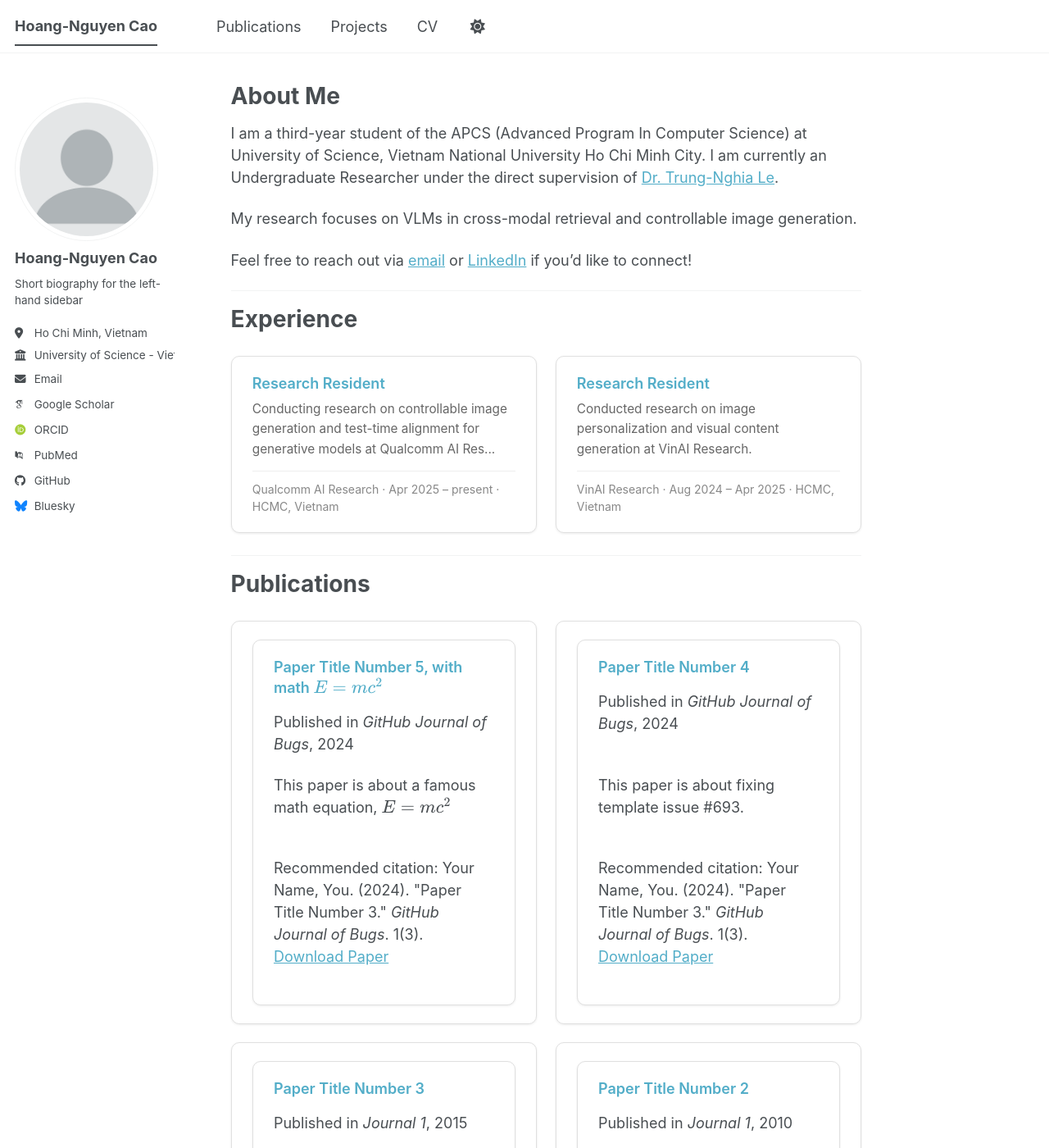
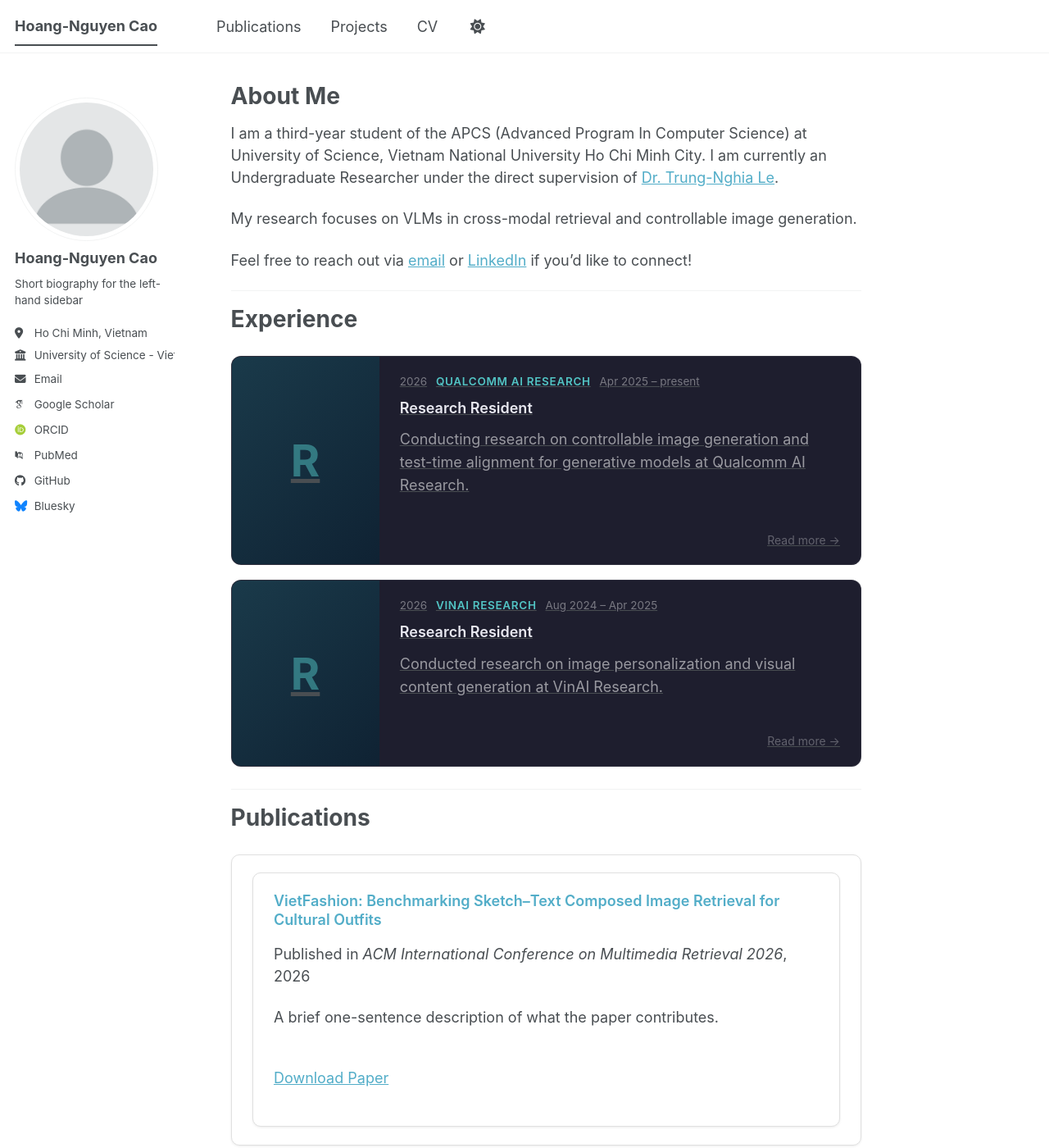
Before and after one commit to HNg0303/HNg0303.github.io, a Jekyll site: the page built from _pages/about.md, in a window 1280 px wide and 1400 px high. Shown: the whole window at 82% size. Built offline with Jekyll 4.4.1, drawn with Linux system fonts in a browser that asks for light colours; some web fonts are replaced; a script bundle is joined from its source files by our own code; library files that are not in the unit come from our copies; some of the changed text lies outside the part shown.

Commit message:
Publication cards style

```diff
--- a/_includes/archive-single-card.html
+++ b/_includes/archive-single-card.html
@@ -1,26 +1,58 @@
 {% assign post = include.post | default: post %}
-<div class="archive__item--card">
-  {% if post.teaser %}
-    <img src="{{ post.teaser | relative_url }}" alt="{{ post.title }}" style="border-radius:6px;margin-bottom:0.75rem;width:100%;object-fit:cover;max-height:140px;">
-  {% endif %}
+<a href="{{ post.url | relative_url }}" class="card-link-wrapper">
+  <article class="archive__item--hcard">
 
-  <h3 class="archive__item-title">
-    {% if post.link %}
-      <a href="{{ post.link }}">{{ post.title }}</a>
+    {% if post.teaser %}
+      <div class="hcard__teaser">
+        <img src="{{ post.teaser | relative_url }}" alt="{{ post.title }}">
+      </div>
     {% else %}
-      <a href="{{ post.url | relative_url }}" rel="permalink">{{ post.title }}</a>
+      <div class="hcard__teaser hcard__teaser--placeholder">
+        <span>{{ post.title | slice: 0 }}</span>
+      </div>
     {% endif %}
-  </h3>
 
-  {% if post.excerpt %}
-    <p class="archive__item-excerpt">{{ post.excerpt | markdownify | strip_html | truncate: 120 }}</p>
-  {% endif %}
+    <div class="hcard__body">
+      <div class="hcard__meta-top">
+        {% if post.venue %}
+          <span class="hcard__venue">{{ post.venue }}</span>
+        {% endif %}
+        {% if post.date %}
+          <span class="hcard__year">{{ post.date | date: "%Y" }}</span>
+        {% endif %}
+        {% if post.company %}
+          <span class="hcard__venue">{{ post.company }}</span>
+        {% endif %}
+        {% if post.date_start %}
+          <span class="hcard__year">{{ post.date_start | date: "%b %Y" }}{% if post.date_end %} – {{ post.date_end | date: "%b %Y" }}{% endif %}</span>
+        {% endif %}
+        {% if post.rank %}
+          <span class="hcard__rank">{{ post.rank }}</span>
+        {% endif %}
+      </div>
 
-  <div class="card__meta">
-    {% if post.company %}{{ post.company }}{% endif %}
-    {% if post.date_start %} · {{ post.date_start | date: "%b %Y" }}{% endif %}
-    {% if post.date_end %} – {{ post.date_end | date: "%b %Y" }}{% endif %}
-    {% if post.location %} · {{ post.location }}{% endif %}
-    {% if post.venue %} · <em>{{ post.venue }}</em>{% endif %}
-  </div>
-</div>
+      <h3 class="hcard__title">{{ post.title }}</h3>
+
+      {% if post.excerpt %}
+        <p class="hcard__excerpt">{{ post.excerpt | markdownify | strip_html | truncate: 160 }}</p>
+      {% endif %}
+
+      <div class="hcard__actions" onclick="event.stopPropagation()">
+        {% if post.paperurl %}
+          <a href="{{ post.paperurl }}" target="_blank" class="hcard__btn hcard__btn--paper">Paper</a>
+        {% endif %}
+        {% if post.codeurl %}
+          <a href="{{ post.codeurl }}" target="_blank" class="hcard__btn hcard__btn--code">Code</a>
+        {% endif %}
+        {% if post.projecturl %}
+          <a href="{{ post.projecturl }}" target="_blank" class="hcard__btn hcard__btn--project">Project</a>
+        {% endif %}
+        {% if post.slidesurl %}
+          <a href="{{ post.slidesurl }}" target="_blank" class="hcard__btn">Slides</a>
+        {% endif %}
+        <span class="hcard__readmore">Read more →</span>
+      </div>
+    </div>
+
+  </article>
+</a>
--- a/_publications/2009-10-01-paper-title-number-1.md
+++ /dev/null
@@ -1,14 +0,0 @@
----
-title: "Paper Title Number 1"
-collection: publications
-category: manuscripts
-permalink: /publication/2009-10-01-paper-title-number-1
-excerpt: 'This paper is about the number 1. The number 2 is left for future work.'
-date: 2009-10-01
-venue: 'Journal 1'
-slidesurl: 'https://academicpages.github.io/files/slides1.pdf'
-paperurl: 'https://academicpages.github.io/files/paper1.pdf'
-bibtexurl: 'https://academicpages.github.io/files/bibtex1.bib'
-citation: 'Your Name, You. (2009). &quot;Paper Title Number 1.&quot; <i>Journal 1</i>. 1(1).'
----
-The contents above will be part of a list of publications, if the user clicks the link for the publication than the contents of section will be rendered as a full page, allowing you to provide more information about the paper for the reader. When publications are displayed as a single page, the contents of the above "citation" field will automatically be included below this section in a smaller font.
--- a/_publications/2010-10-01-paper-title-number-2.md
+++ /dev/null
@@ -1,14 +0,0 @@
----
-title: "Paper Title Number 2"
-collection: publications
-category: manuscripts
-permalink: /publication/2010-10-01-paper-title-number-2
-excerpt: 'This paper is about the number 2. The number 3 is left for future work.'
-date: 2010-10-01
-venue: 'Journal 1'
-slidesurl: 'https://academicpages.github.io/files/slides2.pdf'
-paperurl: 'https://academicpages.github.io/files/paper2.pdf'
-citation: 'Your Name, You. (2010). &quot;Paper Title Number 2.&quot; <i>Journal 1</i>. 1(2).'
----
-
-The contents above will be part of a list of publications, if the user clicks the link for the publication than the contents of section will be rendered as a full page, allowing you to provide more information about the paper for the reader. When publications are displayed as a single page, the contents of the above "citation" field will automatically be included below this section in a smaller font.
--- a/_publications/2015-10-01-paper-title-number-3.md
+++ /dev/null
@@ -1,14 +0,0 @@
----
-title: "Paper Title Number 3"
-collection: publications
-category: manuscripts
-permalink: /publication/2015-10-01-paper-title-number-3
-excerpt: 'This paper is about the number 3. The number 4 is left for future work.'
-date: 2015-10-01
-venue: 'Journal 1'
-slidesurl: 'https://academicpages.github.io/files/slides3.pdf'
-paperurl: 'https://academicpages.github.io/files/paper3.pdf'
-citation: 'Your Name, You. (2015). &quot;Paper Title Number 3.&quot; <i>Journal 1</i>. 1(3).'
----
-
-The contents above will be part of a list of publications, if the user clicks the link for the publication than the contents of section will be rendered as a full page, allowing you to provide more information about the paper for the reader. When publications are displayed as a single page, the contents of the above "citation" field will automatically be included below this section in a smaller font.
--- a/_publications/2025-06-08-paper-title-number-5.md
+++ /dev/null
@@ -1,13 +0,0 @@
----
-title: "Paper Title Number 5, with math $$E=mc^2$$"
-collection: publications
-category: conferences
-permalink: /publication/2024-02-17-paper-title-number-4
-excerpt: 'This paper is about a famous math equation, $$E=mc^2$$'
-date: 2024-02-17
-venue: 'GitHub Journal of Bugs'
-paperurl: 'https://academicpages.github.io/files/paper3.pdf'
-citation: 'Your Name, You. (2024). &quot;Paper Title Number 3.&quot; <i>GitHub Journal of Bugs</i>. 1(3).'
----
-
-Using [MathJax](https://www.mathjax.org/) in the description is supported - $$E=mc^2$$ - however, the use must be mindful that the default delimiters are `$$...$$` and `\\[...\\]` which differs from the `$...$` that is typically expected.
--- /dev/null
+++ b/_publications/ACM_ICMR_VietFashion_2026.md
@@ -0,0 +1,15 @@
+---
+title: "VietFashion: Benchmarking Sketch–Text Composed Image Retrieval for Cultural Outfits"
+collection: publications
+permalink: /publications/VietFashion/
+date: 2026-04-25
+venue: "ACM International Conference on Multimedia Retrieval 2026"
+rank: B-rank
+excerpt: "A brief one-sentence description of what the paper contributes."
+teaser: /images/papers/your-paper-teaser.jpg
+
+paperurl: "https://doi.org/10.1145/3805622.3810590"
+codeurl: "https://github.com/HNg0303/VietFashion"
+projecturl: "https://hng0303.github.io/VietFashion/"
+---
+The contents above will be part of a list of publications, if the user clicks the link for the publication than the contents of section will be rendered as a full page, allowing you to provide more information about the paper for the reader. When publications are displayed as a single page, the contents of the above "citation" field will automatically be included below this section in a smaller font.
--- /dev/null
+++ b/_publications/SoICT_2025_FashionRetrieval.md
@@ -0,0 +1,15 @@
+---
+title: "Exploring Multi-Modal Large Language Models and Two-Stage Fine-Tuning for Fashion Image Retrieval"
+collection: publications
+permalink: /publications/ExploringFashionRetrieval/
+date: 2025-12-13
+venue: "SoICT 2025"
+rank: Scopus-indexed
+excerpt: "A brief one-sentence description of what the paper contributes."
+teaser: /images/papers/your-paper-teaser.jpg
+
+paperurl: "https://doi.org/10.1145/3805622.3810590"
+codeurl: "https://github.com/HNg0303/VietFashion"
+projecturl: "https://hng0303.github.io/VietFashion/"
+---
+The contents above will be part of a list of publications, if the user clicks the link for the publication than the contents of section will be rendered as a full page, allowing you to provide more information about the paper for the reader. When publications are displayed as a single page, the contents of the above "citation" field will automatically be included below this section in a smaller font.
--- /dev/null
+++ b/_sass/custom/_hcards.scss
@@ -0,0 +1,203 @@
+/* ── Horizontal card stack ── */
+.archive--card-grid {
+  display: flex;
+  flex-direction: column;
+  gap: 1rem;
+  margin: 1.5rem 0;
+}
+
+.card-link-wrapper {
+  text-decoration: none;
+  color: inherit;
+  display: block;
+}
+
+.archive__item--hcard {
+  display: flex;
+  align-items: stretch;
+  gap: 0;
+  background: #1e1e2e;               /* adjust to your theme */
+  border: 1px solid rgba(255,255,255,0.08);
+  border-radius: 12px;
+  overflow: hidden;
+  transition: transform 0.25s ease, box-shadow 0.25s ease, border-color 0.25s ease;
+  cursor: pointer;
+
+  &:hover {
+    transform: translateY(-3px);
+    box-shadow: 0 8px 32px rgba(0,0,0,0.3);
+    border-color: rgba(82, 196, 196, 0.4);  /* teal accent */
+  }
+}
+
+/* ── Teaser image / placeholder ── */
+.hcard__teaser {
+  width: 180px;
+  min-width: 180px;
+  overflow: hidden;
+  background: #2a2a3e;
+  position: relative;
+
+  img {
+    width: 100%;
+    height: 100%;
+    object-fit: cover;
+    transition: transform 0.4s ease;
+  }
+
+  .archive__item--hcard:hover & img {
+    transform: scale(1.05);
+  }
+}
+
+.hcard__teaser--placeholder {
+  display: flex;
+  align-items: center;
+  justify-content: center;
+  background: linear-gradient(135deg, #1a3a4a 0%, #0f2233 100%);
+
+  span {
+    font-size: 3rem;
+    font-weight: 700;
+    color: rgba(82,196,196,0.5);
+    text-transform: uppercase;
+  }
+}
+
+/* ── Card body ── */
+.hcard__body {
+  flex: 1;
+  padding: 1.1rem 1.4rem;
+  display: flex;
+  flex-direction: column;
+  gap: 0.4rem;
+}
+
+.hcard__meta-top {
+  display: flex;
+  align-items: center;
+  gap: 0.6rem;
+  flex-wrap: wrap;
+}
+
+.hcard__venue {
+  font-size: 0.75rem;
+  font-weight: 600;
+  color: #52c4c4;
+  text-transform: uppercase;
+  letter-spacing: 0.05em;
+}
+
+.hcard__rank {
+  font-size: 0.75rem;
+  font-weight: 600;
+  color: #2d0309;
+  text-transform: uppercase;
+  letter-spacing: 0.05em;
+}
+
+.hcard__year {
+  font-size: 0.75rem;
+  color: rgba(255,255,255,0.4);
+}
+
+.hcard__title {
+  margin: 0.2rem 0 0.3rem;
+  font-size: 1rem;
+  font-weight: 600;
+  color: #e8e8f0;
+  line-height: 1.35;
+  transition: color 0.2s;
+
+  .card-link-wrapper:hover & {
+    color: #52c4c4;
+  }
+}
+
+.hcard__excerpt {
+  margin: 0;
+  font-size: 0.84rem;
+  color: rgba(255,255,255,0.55);
+  line-height: 1.55;
+  flex: 1;
+}
+
+/* ── Action buttons ── */
+.hcard__actions {
+  display: flex;
+  align-items: center;
+  gap: 0.5rem;
+  flex-wrap: wrap;
+  margin-top: 0.6rem;
+}
+
+.hcard__btn {
+  display: inline-block;
+  padding: 3px 12px;
+  border-radius: 20px;
+  font-size: 0.75rem;
+  font-weight: 600;
+  text-decoration: none;
+  border: 1px solid;
+  transition: background 0.2s, color 0.2s;
+  letter-spacing: 0.03em;
+
+  &--paper {
+    color: #52c4c4;
+    border-color: #52c4c4;
+    &:hover { background: #52c4c4; color: #0f2233; }
+  }
+  &--code {
+    color: #f0a050;
+    border-color: #f0a050;
+    &:hover { background: #f0a050; color: #0f2233; }
+  }
+  &--project {
+    color: #a080f0;
+    border-color: #a080f0;
+    &:hover { background: #a080f0; color: #fff; }
+  }
+  // default (Slides etc.)
+  &:not([class*="--"]) {
+    color: rgba(255,255,255,0.5);
+    border-color: rgba(255,255,255,0.2);
+    &:hover { background: rgba(255,255,255,0.1); }
+  }
+}
+
+.hcard__readmore {
+  margin-left: auto;
+  font-size: 0.78rem;
+  color: rgba(255,255,255,0.3);
+  transition: color 0.2s;
+
+  .card-link-wrapper:hover & {
+    color: #52c4c4;
+  }
+}
+
+/* ── Entrance animation ── */
+@keyframes cardFadeUp {
+  from { opacity: 0; transform: translateY(18px); }
+  to   { opacity: 1; transform: translateY(0); }
+}
+
+.archive--card-grid .card-link-wrapper {
+  animation: cardFadeUp 0.45s ease both;
+
+  @for $i from 1 through 12 {
+    &:nth-child(#{$i}) { animation-delay: #{$i * 0.07}s; }
+  }
+}
+
+/* ── Responsive ── */
+@media (max-width: 600px) {
+  .archive__item--hcard {
+    flex-direction: column;
+  }
+  .hcard__teaser {
+    width: 100%;
+    min-width: unset;
+    height: 140px;
+  }
+}
--- a/assets/css/main.scss
+++ b/assets/css/main.scss
@@ -40,5 +40,6 @@
     "vendor/font-awesome/fontawesome",
     "vendor/font-awesome/solid",
     "vendor/font-awesome/brands",
-    "custom/cards"
+    "custom/cards",
+    "custom/hcards"
 ;
```
Also changed, not shown: _publications/2024-02-17-paper-title-number-4.md (deleted, +0 -13 lines).
